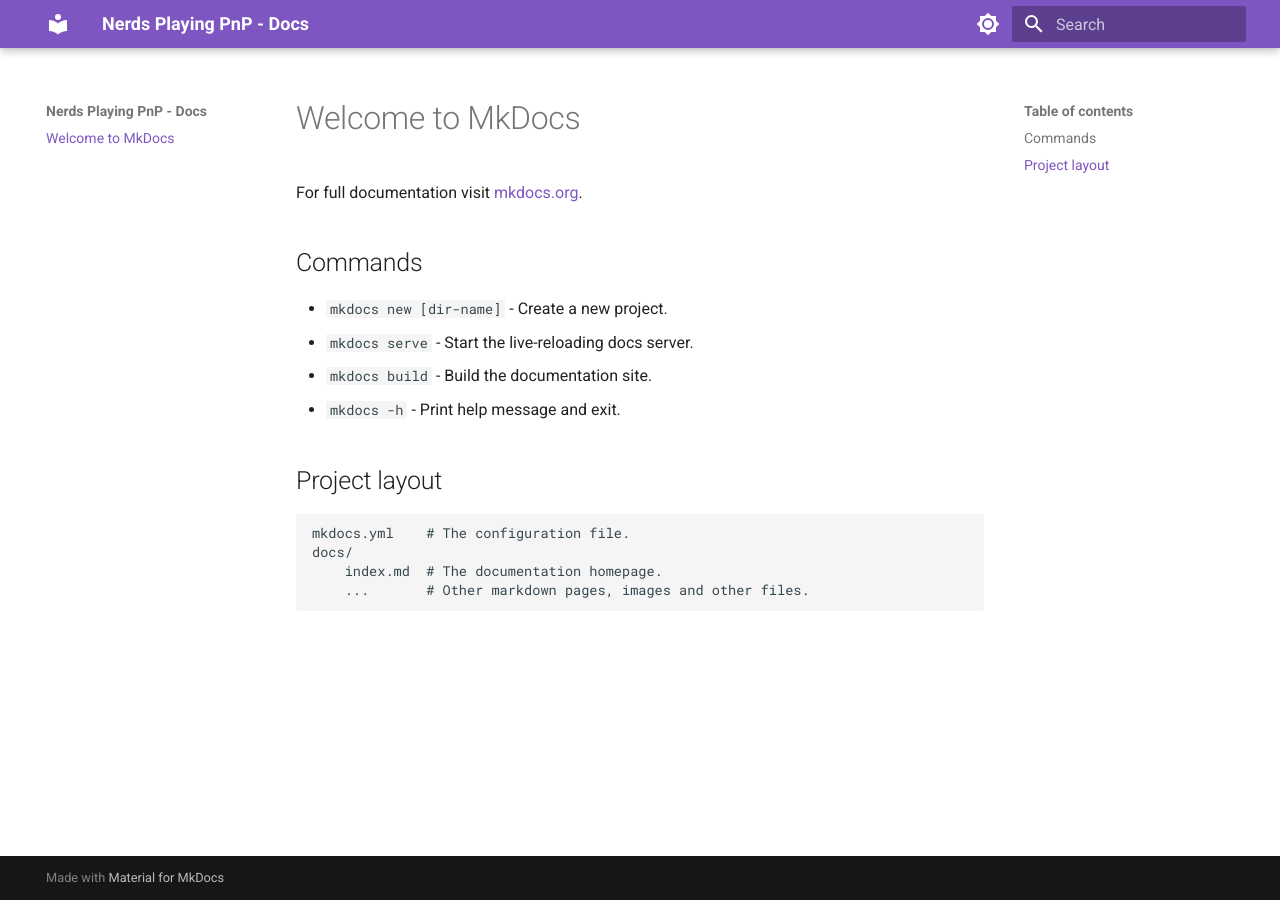
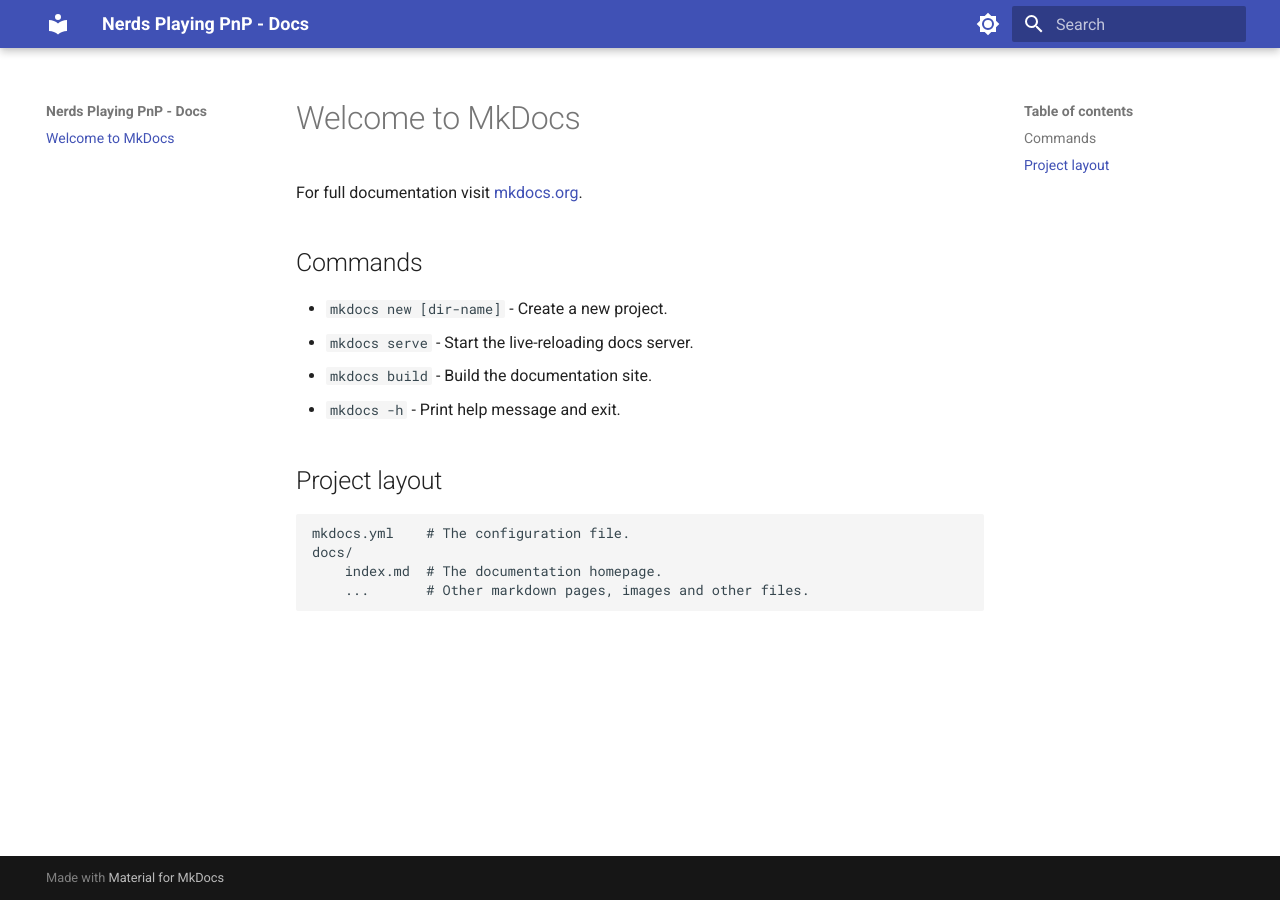
Before and after one commit to nerdsplayingpnp-tud/docs, an MkDocs documentation site: the page built from docs/index.md, in a window 1280 px wide. Built offline with MkDocs 1.6.1 and Material for MkDocs 9.7.7, drawn with Linux system fonts in a browser that asks for light colours.

Commit message:
reverse colors

```diff
--- a/mkdocs.yml
+++ b/mkdocs.yml
@@ -7,13 +7,13 @@ theme:
       toggle:
         icon: material/brightness-7
         name: Switch to dark mode
-      primary: deep purple
-      accent: indigo
+      primary: indigo
+      accent: deep purple
 
     # Palette toggle for dark mode
     - scheme: slate
       toggle:
         icon: material/brightness-4
         name: Switch to light mode
-      primary: deep purple
-      accent: indigo
+      primary: indigo
+      accent: deep purple
```
